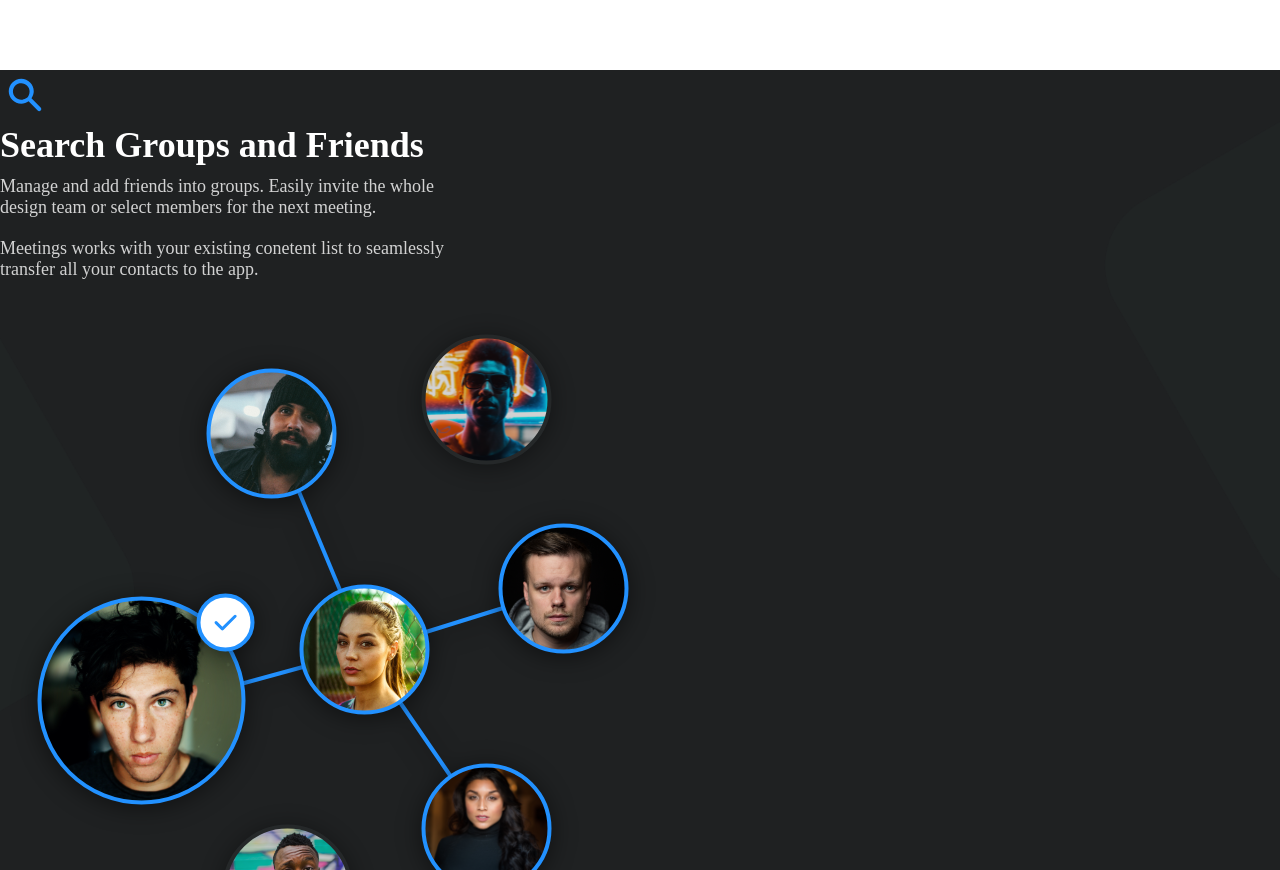
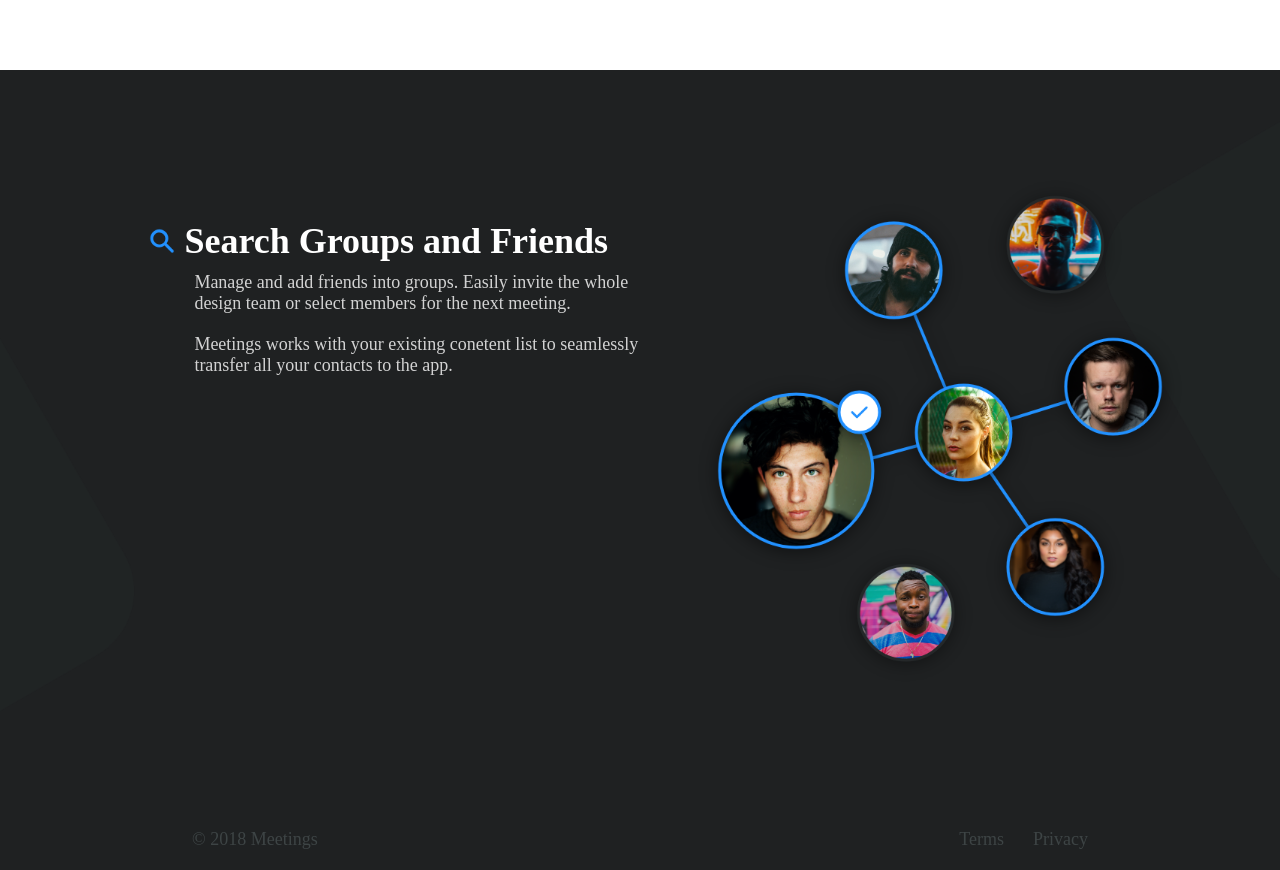
Before and after one commit to udaragangabadage/Meetings, a plain HTML site: page index.html in a window 1280 px wide. Shown: the part 1530-2400 px from the top of the page. Drawn offline with Linux system fonts and the light colour scheme.

Commit message:
end of c

```diff
--- a/css/main.css
+++ b/css/main.css
@@ -146,7 +146,7 @@ flex: 0 0 55%;
 
 .time{
     position: absolute;
-    bottom:90px;
+    bottom:73px;
     right: 15%;
 }
 
@@ -168,5 +168,54 @@ flex: 0 0 55%;
 
 /*----- Groups -----*/
 .groupsWrapper{
+    width: 88%;
+    margin: auto;
+}
+
+.groupsContent{
+    width: 88%;
+    margin: 150px auto 0 auto;
+    display: flex;
+}
+
+.contentLeft img, .contentLeft h1{
+    display: inline-block;
+    vertical-align: middle;
+}
+
+.contentLeft img{
+    margin-bottom: 10px;
+    width: 36px;
+}
+
+.groupsContent > .contentLeft p{
+    margin-left: 50px;
 
 }
+
+.groupsImage{
+    width:500px;
+    margin-top: -50px;
+}
+
+.footer{
+    width:70%;
+    position: absolute;
+    bottom: 0;
+    left: 50%;
+    transform: translateX(-50%);
+    -webkit-transform: translateX(-50%);
+}
+
+.footer p{
+    color: #454D4E;
+    display: inline-block;
+}
+
+.pagesRight{
+    float: right;
+}
+
+.pagesRight p{
+    margin-left: 25px;
+}
--- a/index.html
+++ b/index.html
@@ -52,7 +52,7 @@
                 <div class="date">
                     <img src="images/cal_icon.png" alt="">
                     <h1>Easily Set The Date</h1>
-                    <p>Accesssto your personal calender lets you check <br>for open schedule dates.</p>
+                    <p>Accesss to your personal calender lets you check <br>for open schedule dates.</p>
                 </div>
                 <div class="time">
                     <img src="images/clock_icon.png" alt="">
@@ -80,8 +80,8 @@
                     <div class="footer">
                         <p>&copy; 2018 Meetings</p>
                         <div class="pagesRight">
-                            <a href="#">Terms</a>
-                            <a href="#">Privacy</a>
+                            <a href="#"><p>Terms</p></a>
+                            <a href="#"><p>Privacy</p></a>
                         </div>
                     </div>
 
@@ -90,20 +90,9 @@
 
     </div>
 
-</body>
+        </div>
+        </div>
 
 
-
-
-
-
-
-
-
-
-
-
-
-
-
-</html>
+        </body>
+        </html>
```
